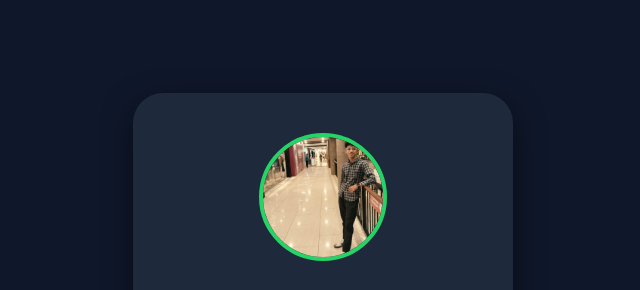
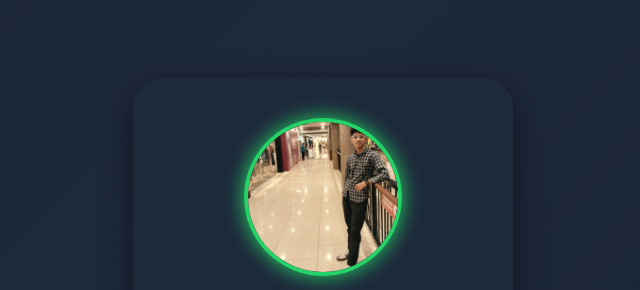
Before and after one commit to Pastika-com/Pastika-com.github.io, a plain HTML site: page index.html in a window 1280 px wide. Shown: the part 119-409 px from the top of the page, without its empty margins (317-957 px from the left). Drawn offline with Linux system fonts and the light colour scheme.

Commit message:
Update index.html

```diff
--- a/index.html
+++ b/index.html
@@ -73,4 +73,35 @@
     </div>
 
 </body>
-</html>
+</html><style>
+    /* Tambahkan ini di dalam bagian <style> yang sudah ada */
+    .profile-img {
+        width: 150px;
+        height: 150px;
+        border-radius: 50%;
+        border: 4px solid #25D366;
+        object-fit: cover;
+        margin-bottom: 20px;
+        /* Efek cahaya glow */
+        box-shadow: 0 0 20px #25D366;
+        transition: 0.5s;
+    }
+
+    .profile-img:hover {
+        transform: scale(1.1);
+        box-shadow: 0 0 40px #25D366;
+    }
+
+    body {
+        /* Efek background gradasi bergerak */
+        background: linear-gradient(-45deg, #0f172a, #1e293b, #0f172a, #25D366);
+        background-size: 400% 400%;
+        animation: gradient 15s ease infinite;
+    }
+
+    @keyframes gradient {
+        0% { background-position: 0% 50%; }
+        50% { background-position: 100% 50%; }
+        100% { background-position: 0% 50%; }
+    }
+</style>
```
